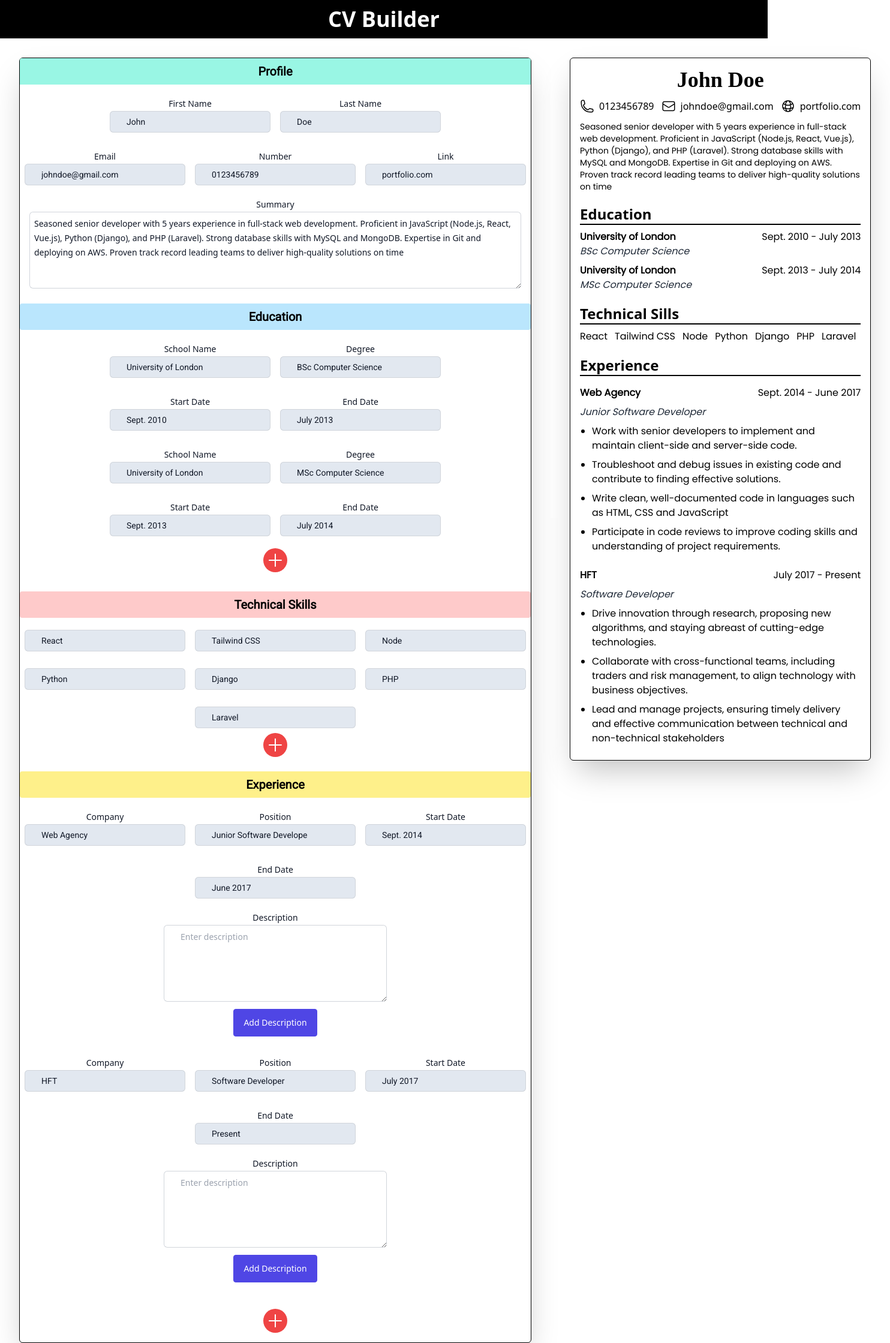
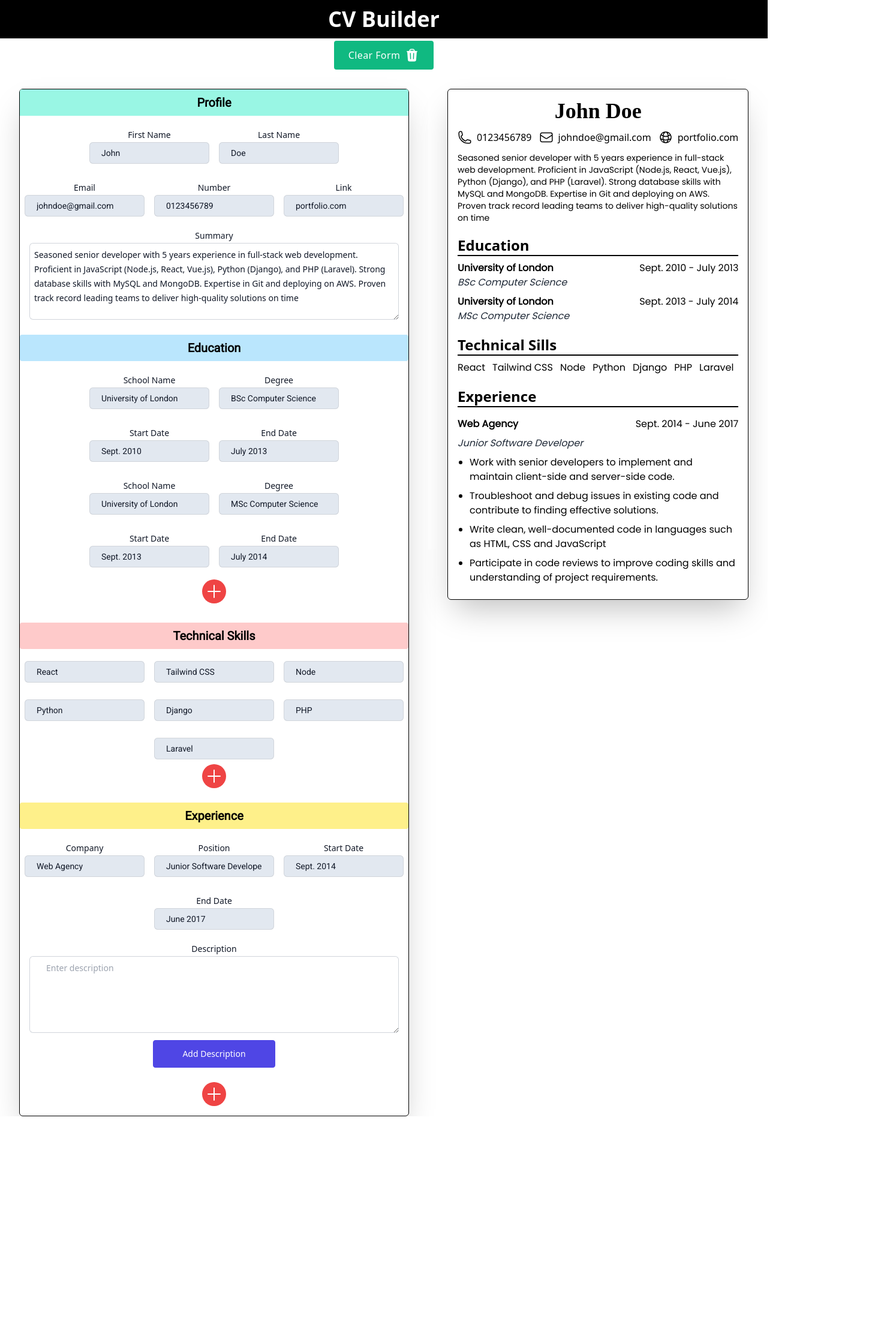
Before and after one commit to h4m24-a/cv-builder, a React (Vite) app: page / in a window 1280 px wide. Shown: the whole page at 60% size, 1484 px wide, since content can reach past the window. After the commit the page ends 1861 px from the top, so only its background shows below. Built offline with nearby package versions, Linux system fonts and the light colour scheme; a web font is replaced by a local one.

Commit message:
added a button to clear form and updated ui

```diff
--- a/src/App.jsx
+++ b/src/App.jsx
@@ -1,3 +1,4 @@
+/* eslint-disable react/no-unknown-property */
 import React from "react";
 import { useState } from "react";
 import Profile from "./components/Profile";
@@ -9,7 +10,7 @@ import Skills from "./components/Skills";
 function App() {
   // Profile
   const [firstName, setFirstName] = useState("John");
-  const [lastName, setlastName] = useState("Doe");
+  const [lastName, setLastName] = useState("Doe");
   const fullName = firstName + " " + lastName;
   const [email, setEmail] = useState("johndoe@gmail.com");
   const [number, setNumber] = useState("0123456789");
@@ -51,21 +52,23 @@ function App() {
         "Participate in code reviews to improve coding skills and understanding of project requirements.",
       ],
     },
-    {
-      id: 2,
-      company: "HFT",
-      position: "Software Developer",
-      jobStart: "July 2017",
-      jobEnd: "Present",
-      descriptions: [
-        "Drive innovation through research, proposing new algorithms, and staying abreast of cutting-edge technologies.",
-        "Collaborate with cross-functional teams, including traders and risk management, to align technology with business objectives.",
-        "Lead and manage projects, ensuring timely delivery and effective communication between technical and non-technical stakeholders",
-      ],
-    },
+    // {
+    //   id: 2,
+    //   company: "HFT",
+    //   position: "Software Developer",
+    //   jobStart: "July 2017",
+    //   jobEnd: "Present",
+    //   descriptions: [
+    //     "Drive innovation through research, proposing new algorithms, and staying abreast of cutting-edge technologies.",
+    //     "Collaborate with cross-functional teams, including traders and risk management, to align technology with business objectives.",
+    //     "Lead and manage projects, ensuring timely delivery and effective communication between technical and non-technical stakeholders",
+    //   ],
+    // },
   ]);
 
-  const [description, setDescriptions] = useState([]);
+  const [description, setDescriptions] = useState([
+
+  ]);
 
   // Technical Skills
   const [skill, setSkill] = useState([
@@ -100,12 +103,63 @@ function App() {
   ]);
 
 
+const clearForm = () => {
+  setFirstName('');
+  setLastName('');
+  setEmail('');
+  setNumber('');
+  setLink('');
+  setSummary('');
+
+
+setEducation([
+  {
+    id: 1,
+    schoolName: '',
+    degree: '',
+    startDate: '',
+    endDate: '',
+  },
+]);
+
+
+setExperience([
+  {
+    id: 1,
+    company: '',
+    position: '',
+    jobStart: '',
+    jobEnd: '',
+    descriptions: [],
+  },
+]);
+
+
+
+
+
+};
+
+
   return (
     <>
       <main>
         <h1 className=" bg-black text-white text-4xl font-bold font-mono text-center p-3">
           CV Builder
         </h1>
+
+
+        <div className="flex justify-center mt-1">
+            <button type="button" onClick={clearForm} className="inline-flex items-center justify-center h-12 gap-2 px-6 text-md font-medium tracking-wide text-white transition duration-300 rounded focus-visible:outline-none whitespace-nowrap bg-emerald-500 hover:bg-emerald-600 focus:bg-emerald-700 disabled:cursor-not-allowed disabled:border-emerald-300 disabled:bg-emerald-300 disabled:shadow-none">
+              <span>Clear Form</span>
+              <span className="relative only:-mx-6">
+              <svg xmlns="http://www.w3.org/2000/svg" viewBox="0 0 24 24" fill="currentColor" class="w-6 h-6">
+              <path fill-rule="evenodd" d="M16.5 4.478v.227a48.816 48.816 0 013.878.512.75.75 0 11-.256 1.478l-.209-.035-1.005 13.07a3 3 0 01-2.991 2.77H8.084a3 3 0 01-2.991-2.77L4.087 6.66l-.209.035a.75.75 0 01-.256-1.478A48.567 48.567 0 017.5 4.705v-.227c0-1.564 1.213-2.9 2.816-2.951a52.662 52.662 0 013.369 0c1.603.051 2.815 1.387 2.815 2.951zm-6.136-1.452a51.196 51.196 0 013.273 0C14.39 3.05 15 3.684 15 4.478v.113a49.488 49.488 0 00-6 0v-.113c0-.794.609-1.428 1.364-1.452zm-.355 5.945a.75.75 0 10-1.5.058l.347 9a.75.75 0 101.499-.058l-.346-9zm5.48.058a.75.75 0 10-1.498-.058l-.347 9a.75.75 0 001.5.058l.345-9z" clip-rule="evenodd" />
+              </svg>
+              </span>
+            </button>
+        </div>
+
 
         <div className="h-screen sm: flex flex-col lg:flex-row ">
           {/* Left Page */}
@@ -115,7 +169,7 @@ function App() {
                 firstName={firstName}
                 setFirstName={setFirstName}
                 lastName={lastName}
-                setlastName={setlastName}
+                setLastName={setLastName}
                 email={email}
                 setEmail={setEmail}
                 number={number}
@@ -156,7 +210,6 @@ function App() {
                 summary={summary}
                 educationData={education}
                 experienceData={experience}
-                setExperience={setExperience}
                 setDescriptions={setDescriptions}
                 description={description}
                 skillData={skill}
--- a/src/components/Experience.jsx
+++ b/src/components/Experience.jsx
@@ -32,7 +32,7 @@ const Experience = ({ experience, setExperience }) => {
  const handleNewDesc = () => {
   if (description.trim() !== '') {
     setExperience((prevState) => [
-        ...prevState.slice(0, prevState.length - 1),
+      ...prevState.slice(0, prevState.length - 1), // Exclude the last item
       {
         ...prevState[prevState.length - 1],
         descriptions: [...prevState[prevState.length - 1].descriptions, description],
@@ -42,7 +42,7 @@ const Experience = ({ experience, setExperience }) => {
   }
 };
 
-
+  console.log(description)
 
   return (
     <>
@@ -87,7 +87,7 @@ const Experience = ({ experience, setExperience }) => {
                 placeholder="May 2023"
               />
 
-              <div className="w-full px-60 flex flex-col justify-center">
+              <div className="w-full px-4 flex flex-col justify-center">
                 <label
                   htmlFor={`description-${experiences.id}`}
                   className="flex justify-center pt-3 text-md font-medium leading-6 text-gray-900"
@@ -101,7 +101,7 @@ const Experience = ({ experience, setExperience }) => {
                   value={description}
                   name="description"
                   placeholder="Enter description"
-                  className=" rounded-md border-0 py-2 pl-7 pr-28 text-gray-900 ring-1 ring-inset ring-gray-300 placeholder:text-gray-400 focus:ring-2 focus:ring-inset focus:ring-indigo-600  sm:leading-6 h-32"
+                  className="mx-ai rounded-md border-0 py-2 pl-7 pr-28 text-gray-900 ring-1 ring-inset ring-gray-300 placeholder:text-gray-400 focus:ring-2 focus:ring-inset focus:ring-indigo-600 sm:text-sm sm:leading-6 h-32"
                 />
               </div>
 
@@ -109,7 +109,7 @@ const Experience = ({ experience, setExperience }) => {
                 <button
                   type="button"
                   onClick={handleNewDesc}
-                  className="flex rounded border border-indigo-600 bg-indigo-600 px-4 py-3 text-sm font-medium text-white hover:bg-transparent hover:text-indigo-600 focus:outline-none focus:ring active:text-indigo-500"
+                  className="flex rounded border border-indigo-600 bg-indigo-600 px-12 py-3 text-sm font-medium text-white hover:bg-transparent hover:text-indigo-600 focus:outline-none focus:ring active:text-indigo-500"
                 >
                   Add Description
                 </button>
@@ -119,7 +119,7 @@ const Experience = ({ experience, setExperience }) => {
 
           <div
             onClick={addForm}
-            className="flex items-center justify-center w-10 h-10 text-white transition-colors mt-8 mb-4 duration-150 bg-red-500 rounded-full focus:shadow-outline hover:bg-red-700"
+            className="flex items-center justify-center w-10 h-10 mb-4 text-white transition-colors mt-3 duration-150 bg-red-500 rounded-full focus:shadow-outline hover:bg-red-700"
           >
             <svg
               xmlns="http://www.w3.org/2000/svg"
--- a/src/components/InputField.jsx
+++ b/src/components/InputField.jsx
@@ -10,7 +10,7 @@ const InputField = ({ label, id, value, onChange, type }) => (
       name={id}
       id={id}
       type={type}
-      className="bg-slate-200 font-roboto rounded-md border-0 py-2 pl-7 pr-20 text-gray-900 ring-1 ring-inset ring-gray-300 placeholder:text-gray-400 focus:ring-2 focus:ring-inset focus:ring-indigo-600"
+      className="bg-slate-200 font-roboto rounded-md border-0 py-2 px-5 text-gray-900 ring-1 ring-inset ring-gray-300 placeholder:text-gray-400 focus:ring-2 focus:ring-inset focus:ring-indigo-600"
     />
   </div>
 );
--- a/src/components/Profile.jsx
+++ b/src/components/Profile.jsx
@@ -27,7 +27,7 @@ export default function Profile({
       </h1>
 
       <div className="flex justify-center">
-        <form onSubmit={handleSumbit} className="flex flex-wrap justify-center">
+        <form onSubmit={handleSumbit} className="flex flex-wrap justify-center w-full">
           <InputField
             label="First Name"
             id="firstName"
--- a/src/components/Skills.jsx
+++ b/src/components/Skills.jsx
@@ -28,7 +28,7 @@ const Skills = ({ skill, setSkill }) => {
       </h1>
 
       <div className="flex  justify-center">
-      <form className="flex flex-col justify-center md:flex-row md:flex-wrap">
+      <form className="flex flex-wrap justify-center md:flex-wrap">
           {skill.map((skills, index) => (
             <div key={index} className="flex  justify-center lg:flex ">
               <InputField
```
Lines whose indentation alone changed are shown as unchanged.
